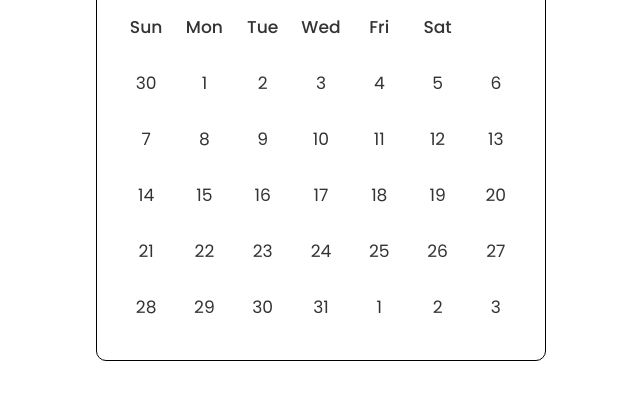
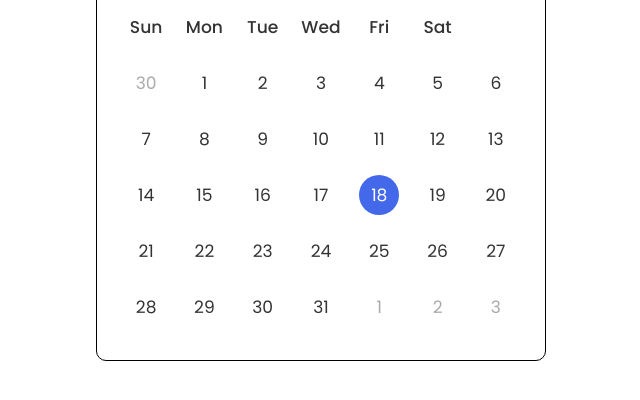
Before and after one commit to draunzler/calendar-js-app, a plain HTML site: page index.html in a window 1280 px wide. Shown: the part 260-660 px from the top of the page, without its empty margins (319-959 px from the left). Drawn offline with Linux system fonts and the light colour scheme.

Commit message:
last commit

```diff
--- a/style.css
+++ b/style.css
@@ -75,3 +75,26 @@ header .current-date{
   position: relative;
   margin-top: 30px;
 }
+.days li.inactive{
+  color: #aaa;
+}
+.days li.active{
+  color: #fff;
+}
+.days li::before{
+  position: absolute;
+  content: "";
+  left: 50%;
+  top: 50%;
+  height: 40px;
+  width: 40px;
+  z-index: -1;
+  border-radius: 50%;
+  transform: translate(-50%, -50%);
+}
+.days li.active::before{
+  background: #4468EA;
+}
+.days li:not(.active):hover::before{
+  background: #f2f2f2;
+}
```
